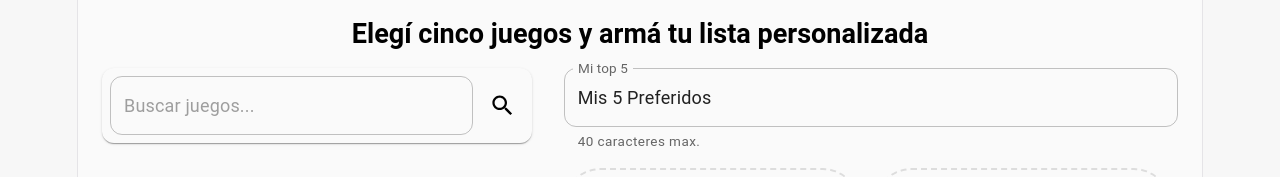
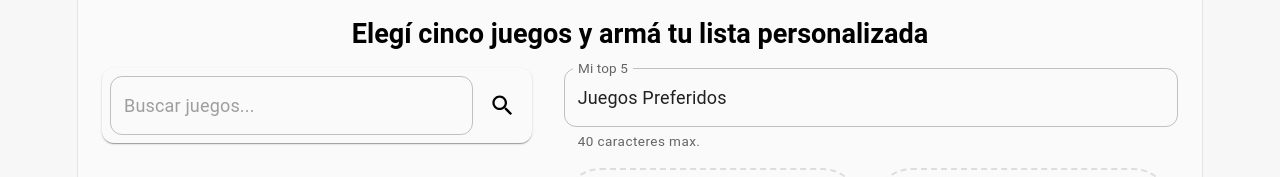
Before and after one commit to MechiValle/cinco-juegos, a React (Vite) app: page / in a window 1280 px wide. Shown: the top 177 px of the page. Built offline with nearby package versions, Linux system fonts and the light colour scheme.

Commit message:
OI recolor

```diff
--- a/src/components/ExportImage/ExportImage.tsx
+++ b/src/components/ExportImage/ExportImage.tsx
@@ -18,7 +18,8 @@ export const ExportImage = ({ title, slots, featuredComment }: Props) => {
       sx={{
         width: 1080,
         height: 1350,
-        bgcolor: '#1A1A1A',
+        //bgcolor: '#023047',
+        background: 'linear-gradient(45deg, #023047 30%, #219ebc 90%)',
         color: '#FAFAFA',
         p: 5,
         boxSizing: 'border-box',
--- a/src/pages/Home.tsx
+++ b/src/pages/Home.tsx
@@ -30,7 +30,7 @@ export const Home = () => {
   const [search, setSearch] = useState('');
   const [slots, setSlots] = useState(INITIAL_SLOTS);
   const [draggedSlot, setDraggedSlot] = useState<SlotId | null>(null);
-  const [title, setTitle] = useState('Mis 5 Preferidos');
+  const [title, setTitle] = useState('Juegos Preferidos');
 
   const [featuredComment, setFeaturedComment] = useState('');
 
```
